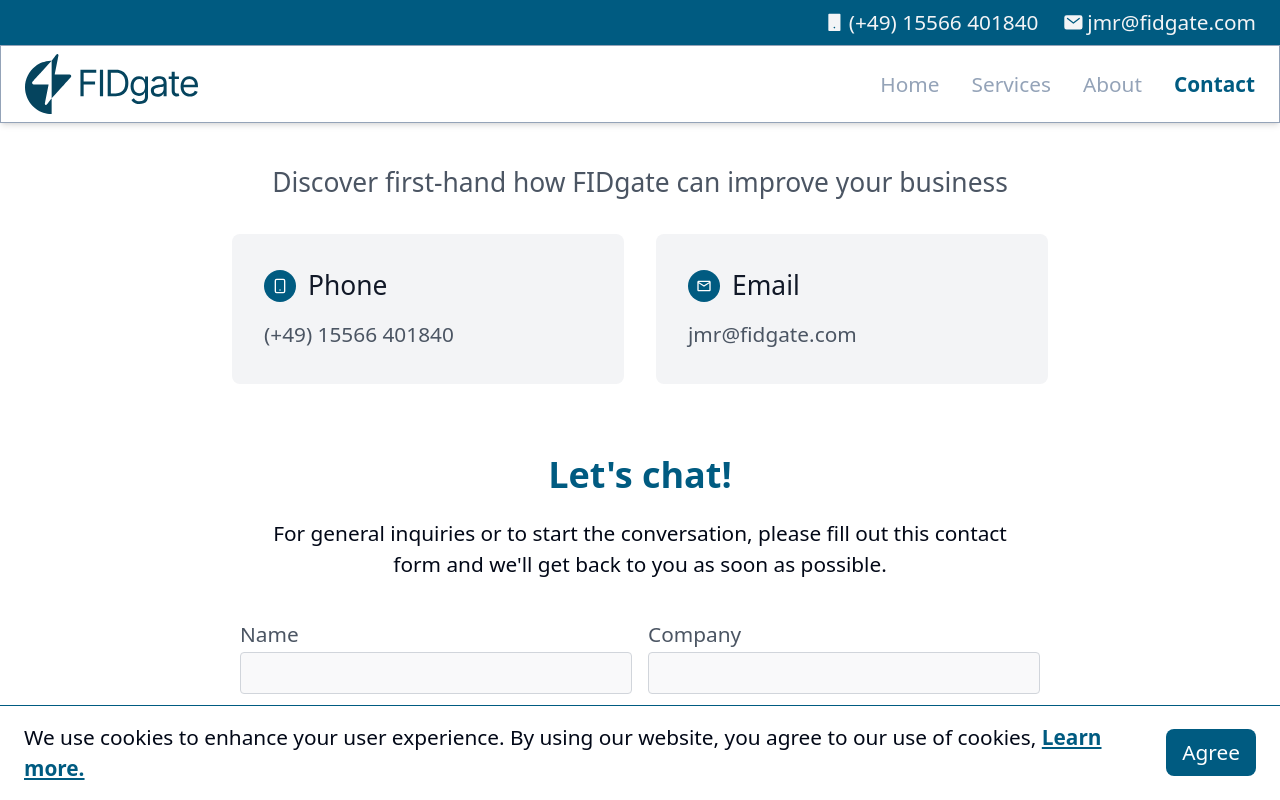
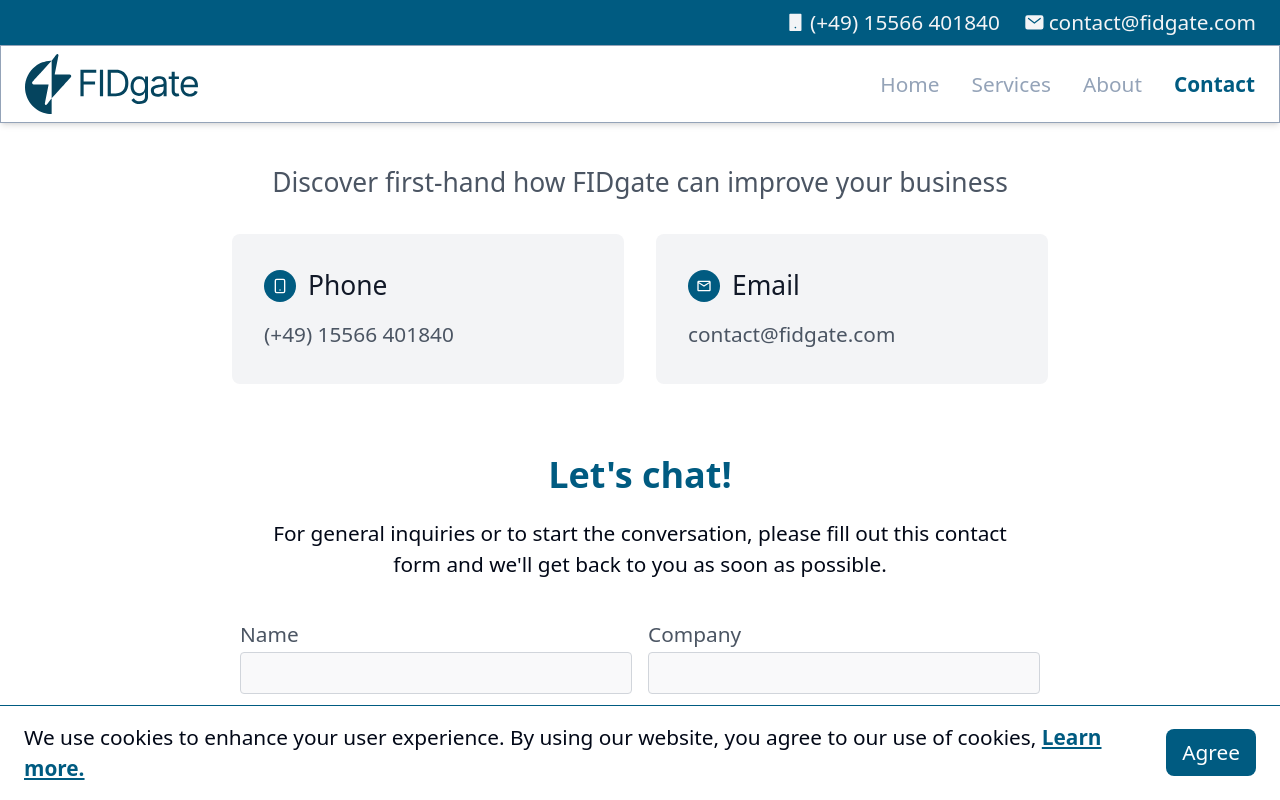
Before and after one commit to LuisMFG1992/Juanma, a React (Vite) app: page /contact in a window 1280 px wide. Shown: the top 800 px of the page. Built offline with nearby package versions, Linux system fonts and the light colour scheme.

Commit message:
contact mail change

```diff
--- a/src/components/Member.jsx
+++ b/src/components/Member.jsx
@@ -42,6 +42,18 @@
                 {line}
               </span>
             ))}
+
+            {member.projects.length !== 0 && (
+              <span className='font-semibold'>Projects:</span>
+            )}
+
+            <ul className='list-inside list-disc'>
+              {member?.projects.map((project, idx) => (
+                <li key={idx} className=''>
+                  {project}
+                </li>
+              ))}
+            </ul>
           </PopoverContent>
         </Popover>
       </div>
--- a/src/constants/index.js
+++ b/src/constants/index.js
@@ -14,7 +14,7 @@
 const footerLinks = ['Copyright', 'Privacy policy', 'Cookie policy']
 
 const contactInfo = {
-  mail: 'jmr@fidgate.com',
+  mail: 'contact@fidgate.com',
   phone: '(+49) 15566 401840',
   address: 'Berlin-Mitte, Germany'
 }
```
